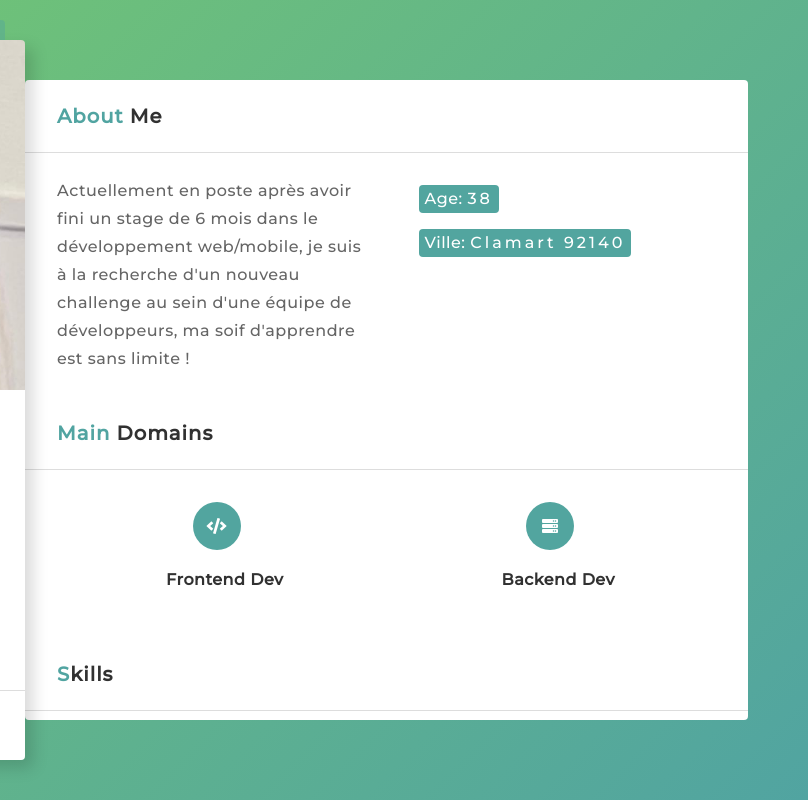
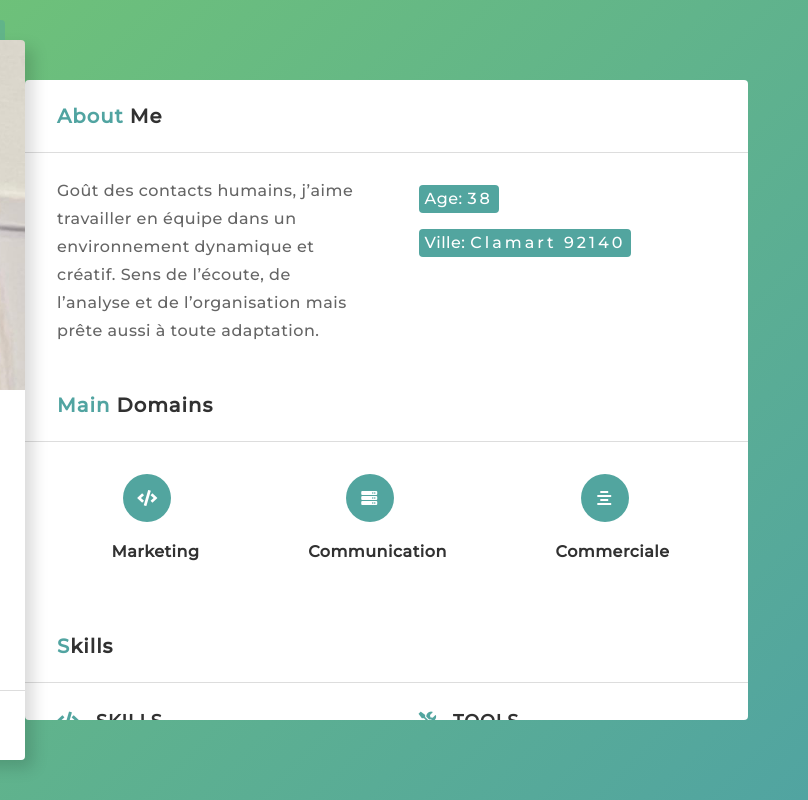
Before and after one commit to guigui-bubu/Cv_Marine_Bosman, a website: page index.html in a window 1280 px wide. Shown: the full height of the page, 472-1280 px from the left. Drawn offline with Linux system fonts and the light colour scheme.

Commit message:
fourth commit

```diff
--- a/index.html
+++ b/index.html
@@ -70,10 +70,9 @@
         <div class="asset-body">
           <div class="section-item">
             <p>
-              Actuellement en poste après avoir fini un stage de 6 mois dans le
-              développement web/mobile, je suis à la recherche d'un nouveau
-              challenge au sein d'une équipe de développeurs, ma soif
-              d'apprendre est sans limite !
+              Goût des contacts humains, j’aime travailler en équipe dans un
+              environnement dynamique et créatif. Sens de l’écoute, de l’analyse
+              et de l’organisation mais prête aussi à toute adaptation.
             </p>
           </div>
           <div class="section-item">
@@ -99,12 +98,17 @@
           <div class="domains section-item">
             <div class="domain-item">
               <i class="fas fa-code"></i>
-              <p class="domain-name">Frontend Dev</p>
+              <p class="domain-name">Marketing</p>
               <!--<p>Lorem ipsum dolor sit amet, consectetur</p>-->
             </div>
             <div class="domain-item">
               <i class="fas fa-server"></i>
-              <p class="domain-name">Backend Dev</p>
+              <p class="domain-name">Communication</p>
+              <!--<p>Lorem ipsum dolor sit amet, consectetur adipisicing elit.</p>-->
+            </div>
+            <div class="domain-item">
+              <i class="fas fa-align-center"></i>
+              <p class="domain-name">Commerciale</p>
               <!--<p>Lorem ipsum dolor sit amet, consectetur adipisicing elit.</p>-->
             </div>
           </div>
@@ -234,7 +238,7 @@
             </div>
             <div class="section-sub-item">
               <p class="time">2003</p>
-              <p class="item-name">DEUG EONOMIE GESTION</p>
+              <p class="item-name">DEUG ECONOMIE GESTION</p>
               <p class="additional-info">Université Paris X-Nanterre</p>
               <!-- <p class="description">BTS MUC, Management des Unités Commercial (Alternance)</p> -->
             </div>
```
